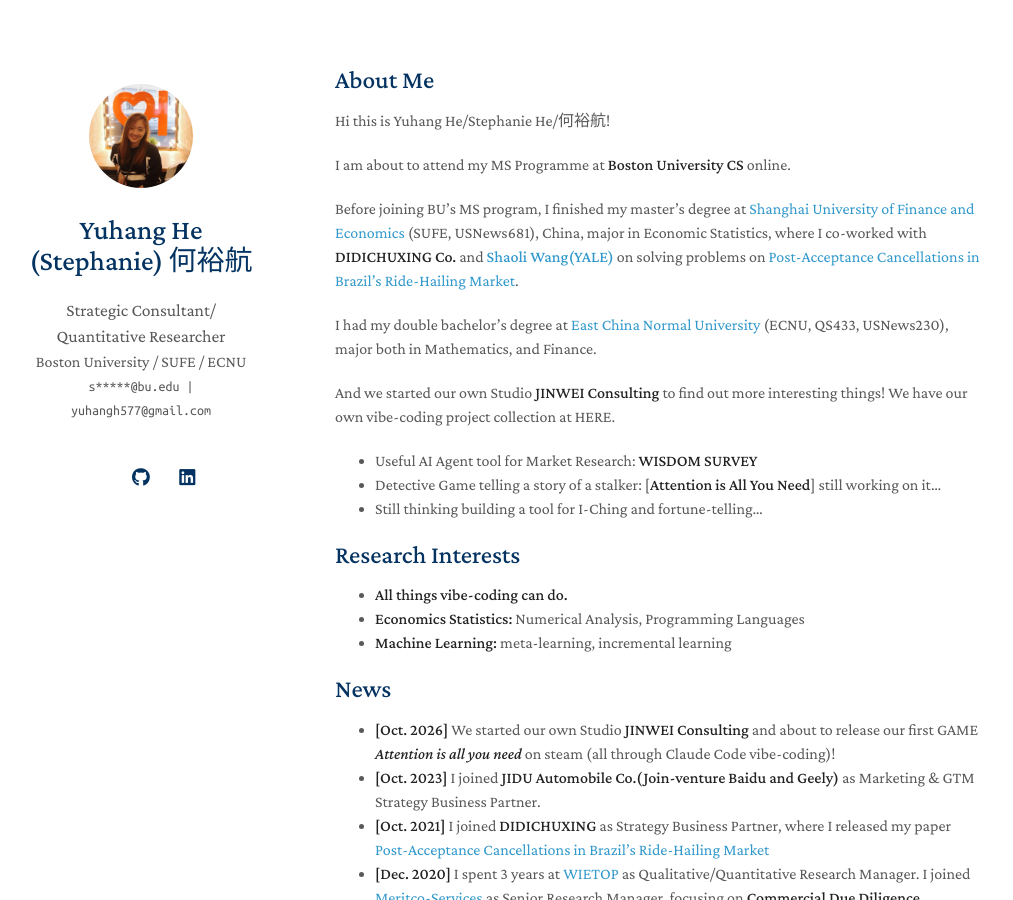
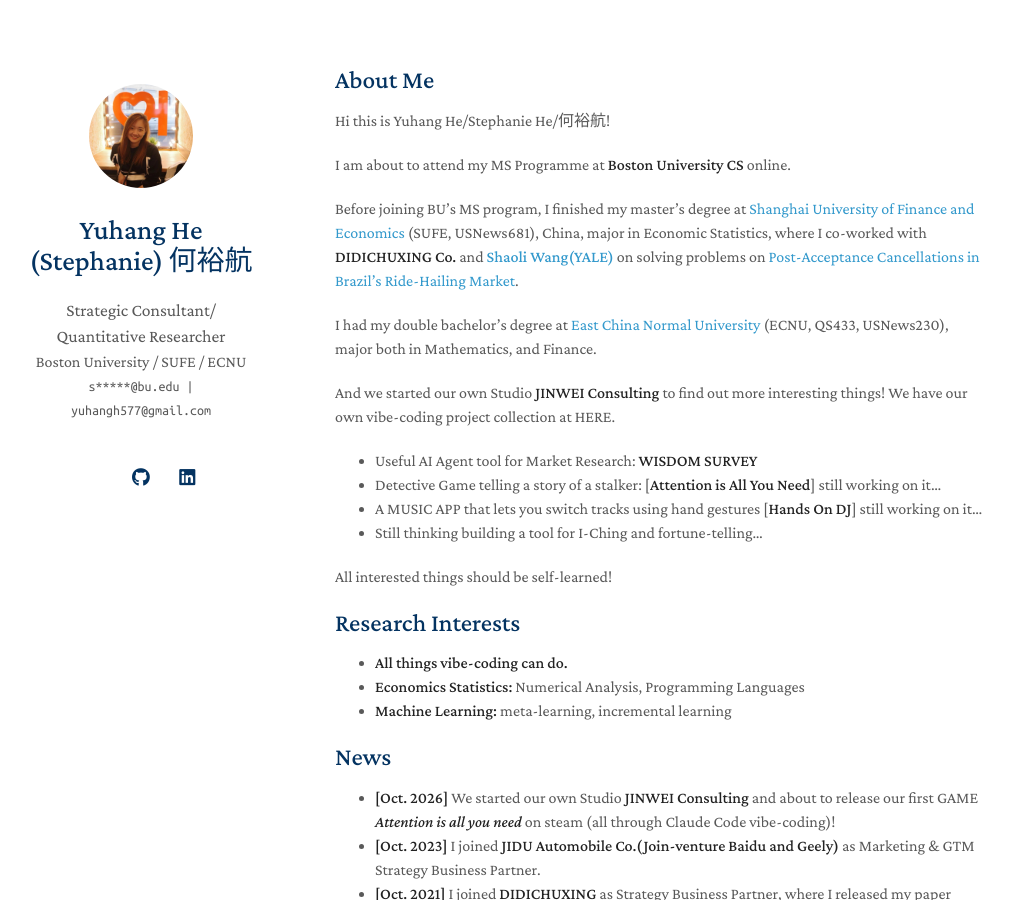
Before and after one commit to sparkle-hang/sparkle-hang.github.io, a Jekyll site: the page built from index.md, in a window 1280 px wide and 900 px high. Shown: the whole window, without its empty margins (135-1148 px from the left). Built offline with Jekyll 4.4.1, drawn with Linux system fonts in a browser that asks for light colours; a style sheet for code colours, icons or effects is not loaded; our own code applies the rules of GitHub Pages for plain Markdown files.

Commit message:
Update index.md

```diff
--- a/index.md
+++ b/index.md
@@ -15,7 +15,10 @@
 And we started our own Studio **JINWEI Consulting** to find out more interesting things! We have our own vibe-coding project collection at HERE.
 - Useful AI Agent tool for Market Research: [**WISDOM SURVEY**](https://wisdomsurvey.cn)
 - Detective Game telling a story of a stalker: [**Attention is All You Need**] still working on it...
+- A MUSIC APP that lets you switch tracks using hand gestures [**Hands On DJ**] still working on it...
 - Still thinking building a tool for I-Ching and fortune-telling...
+
+All interested things should be self-learned!
 
 ## Research Interests
 
```
